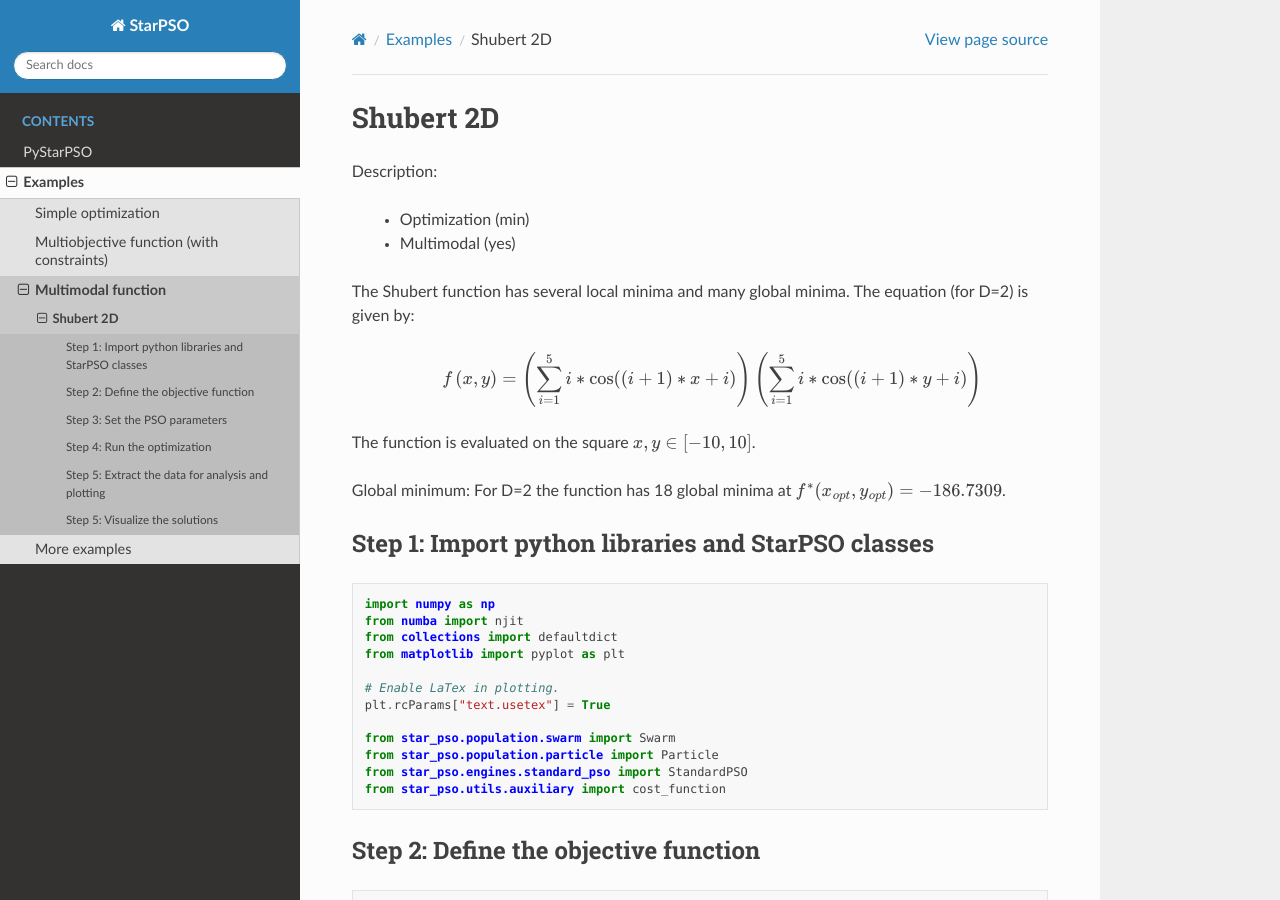
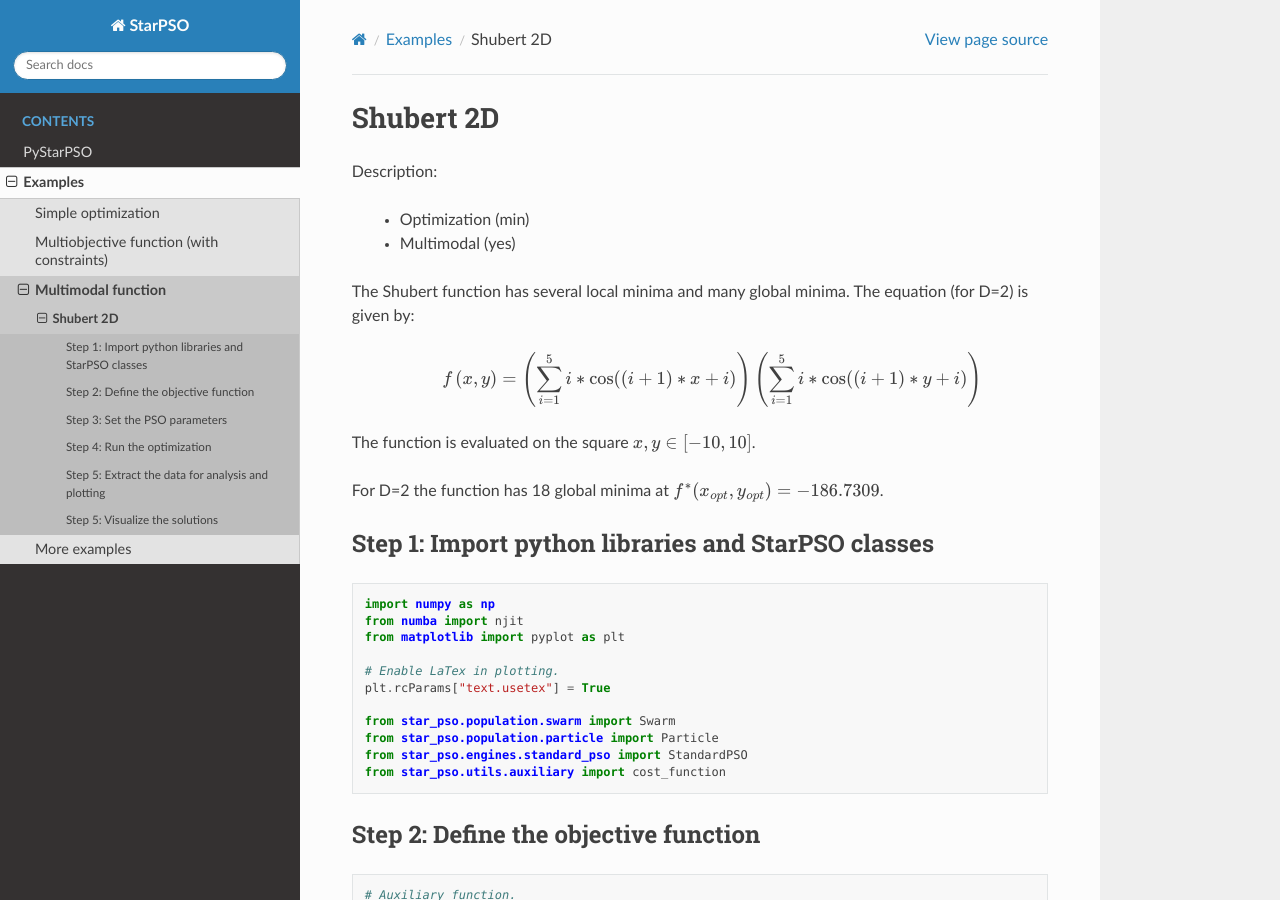
Before and after one commit to vrettasm/PyStarPSO, a Sphinx documentation site: the page built from docs/shubert_2d.rst, in a window 1280 px wide and 900 px high. Built offline with Sphinx 7.4.7 and the Read the Docs theme 3.1.0, drawn with Linux system fonts in a browser that asks for light colours.

Commit message:
Rebuild docs.

```diff
--- a/docs/shubert_2d.rst
+++ b/docs/shubert_2d.rst
@@ -16,7 +16,6 @@ The Shubert function has several local minima and many global minima. The equati
 
 The function is evaluated on the square :math:`x, y \in [-10, 10]`.
 
-Global minimum:
 For D=2 the function has 18 global minima at :math:`f^*(x_{opt}, y_{opt}) = -186.7309`.
 
 Step 1: Import python libraries and StarPSO classes
@@ -26,7 +25,6 @@ Step 1: Import python libraries and StarPSO classes
 
     import numpy as np
     from numba import njit
-    from collections import defaultdict
     from matplotlib import pyplot as plt
 
     # Enable LaTex in plotting.
```
Also changed, not shown: 3 other files.
